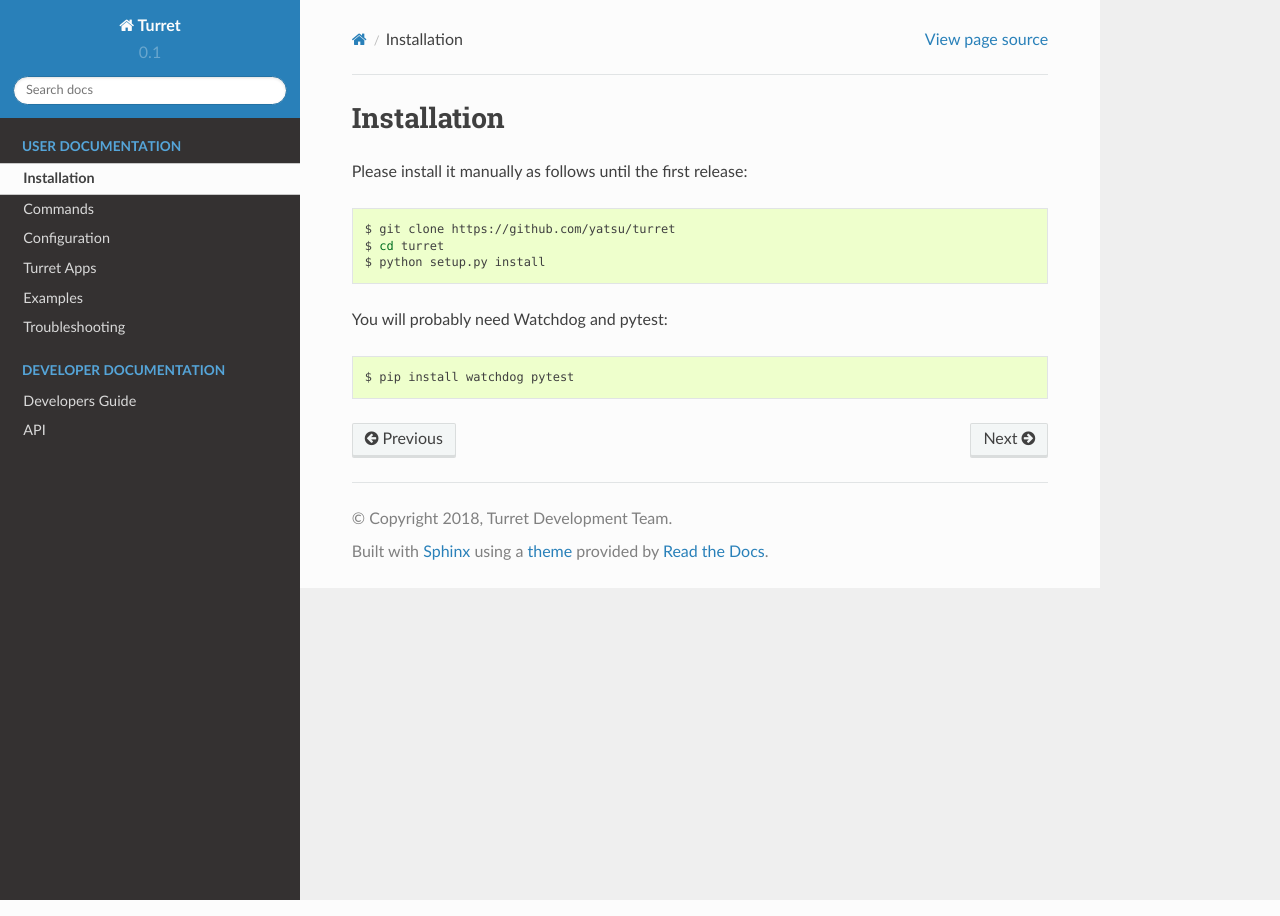
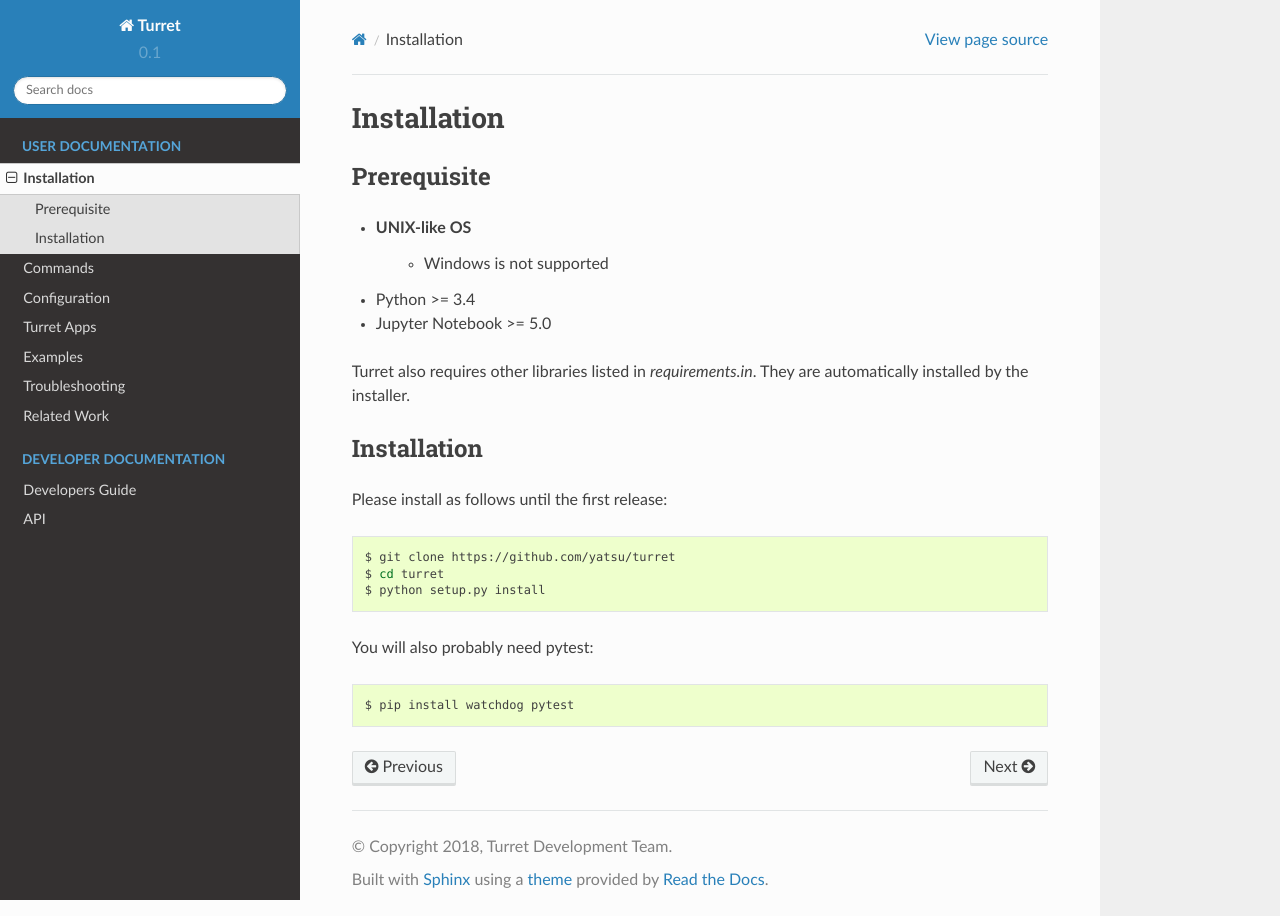
Before and after one commit to yatsu/jaffle, a Sphinx documentation site: the page built from docs/installation.rst, in a window 1280 px wide. Built offline with Sphinx 7.4.7 and the Read the Docs theme 2.0.0, drawn with Linux system fonts in a browser that asks for light colours.

Commit message:
[docs] Write about related work

```diff
--- a/docs/index.rst
+++ b/docs/index.rst
@@ -19,6 +19,7 @@
    apps/index
    examples/index
    troubleshooting
+   related_work
 
 .. toctree::
    :maxdepth: 2
--- a/docs/installation.rst
+++ b/docs/installation.rst
@@ -2,7 +2,20 @@
 Installation
 ============
 
-Please install it manually as follows until the first release:
+Prerequisite
+============
+
+- UNIX-like OS
+    - Windows is not supported
+- Python >= 3.4
+- Jupyter Notebook >= 5.0
+
+Turret also requires other libraries listed in `requirements.in`. They are automatically installed by the installer.
+
+Installation
+============
+
+Please install as follows until the first release:
 
 .. code-block:: sh
 
@@ -10,7 +23,7 @@
     $ cd turret
     $ python setup.py install
 
-You will probably need Watchdog and pytest:
+You will also probably need pytest:
 
 .. code-block:: sh
 
```
Also changed, not shown: README.md (+5 -5 lines), docs/related_work.rst (added, +25 -0 lines), .travis.yml.
